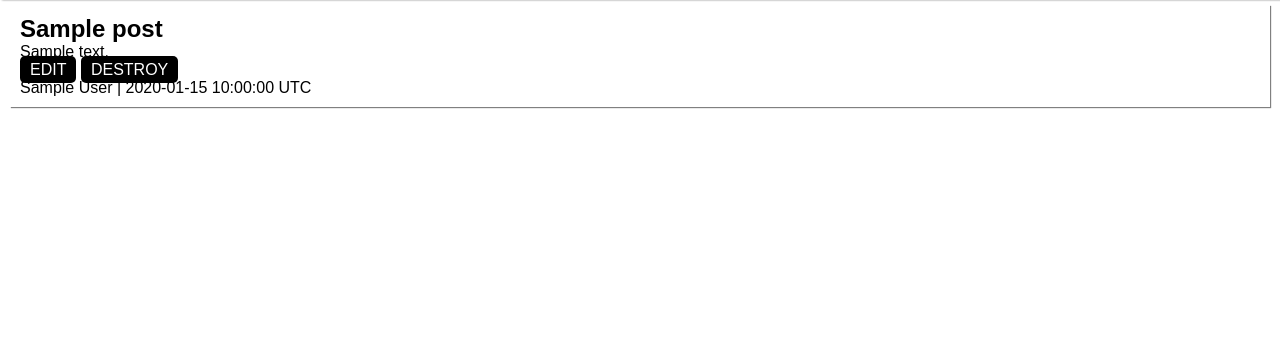
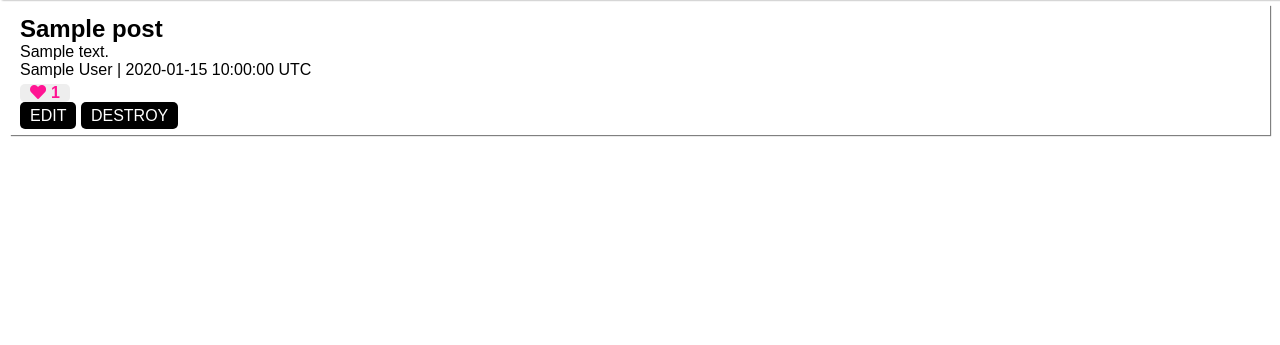
Before and after one commit to tanakadaichi1989/SNS_20171220, a Rails app: page /posts/1 in a window 1280 px wide. Shown: the part 75-420 px from the top of the page. Run offline with Rails 7, Linux system fonts and the light colour scheme; a user stored in the database is signed in; tables that the repository leaves empty hold one stand-in row (values such as "Sample post"); style sheets or scripts are compiled from the project's sources; some libraries are stand-ins or nearby versions.

Commit message:
like dislike function

```diff
--- a/app/assets/stylesheets/application.css
+++ b/app/assets/stylesheets/application.css
@@ -159,3 +159,22 @@ textarea{
 .error_messages p{
   margin-left: 5px;
 }
+
+.like{
+  color:#ff1493;
+  font-weight: bolder;
+  background-color: #EEEEEE;
+  text-align: center;
+  border-radius: 5px;
+  margin-top: 5px;
+  margin-bottom: 5px;
+  width:50px;
+}
+
+i{
+  color:#ff1493;
+}
+
+.like span{
+  margin-left:5px;
+}
--- a/app/controllers/posts_controller.rb
+++ b/app/controllers/posts_controller.rb
@@ -9,6 +9,7 @@ class PostsController < ApplicationController
   def show
     @post = Post.find_by(id: params[:id])
     @user = User.find_by(id: @post.user_id)
+    @likes = Like.where(post_id: @post.id)
   end
 
   def new
--- /dev/null
+++ b/app/models/like.rb
@@ -0,0 +1,4 @@
+class Like < ApplicationRecord
+  validates :user_id, {presence:true}
+  validates :post_id, {presence:true}
+end
--- a/app/views/layouts/application.html.erb
+++ b/app/views/layouts/application.html.erb
@@ -3,6 +3,7 @@
   <head>
     <title>SAMPLE SNS</title>
     <%= csrf_meta_tags %>
+    <link href="https://use.fontawesome.com/releases/v5.0.2/css/all.css" rel="stylesheet">
 
     <%= stylesheet_link_tag    'application', media: 'all', 'data-turbolinks-track': 'reload' %>
     <%= javascript_include_tag 'application', 'data-turbolinks-track': 'reload' %>
--- a/app/views/posts/show.html.erb
+++ b/app/views/posts/show.html.erb
@@ -1,6 +1,17 @@
 <div class="list-box">
   <h2><%= @post.title %></h2>
   <p><%= @post.content %></p>
+
+
+  <p><%= @user.name %> | <%= @post.created_at %></p>
+
+  <div class="like">
+    <% if Like.find_by(user_id: @current_user,post_id: @post.id) %>
+    <%= link_to("/posts/#{@post.id}/dislike",method:"post") do %><i class="fas fa-heart"></i><% end %><span><%= @likes.count %></span>
+    <% else %>
+    <%= link_to("/posts/#{@post.id}/like",method:"post") do %><i class="far fa-heart"></i><% end %><span><%= @likes.count %></span>
+    <% end %>
+  </div>
 
   <% if @current_user.id == @post.user_id %>
   <div class="edit-destroy-button">
@@ -8,5 +19,4 @@
   <%= link_to("DESTROY","/posts/#{@post.id}/destroy",method:"post") %>
   </div>
   <% end %>
-  <p><%= @user.name %> | <%= @post.created_at %></p>
 </div>
--- a/config/routes.rb
+++ b/config/routes.rb
@@ -43,5 +43,9 @@ Rails.application.routes.draw do
 
   post "users/:id/destroy" => "users#destroy"
 
+  post "posts/:post_id/like" => "likes#like"
+
+  post "posts/:post_id/dislike" => "likes#dislike"
+
   # For details on the DSL available within this file, see http://guides.rubyonrails.org/routing.html
 end
```
Also changed, not shown: app/controllers/likes_controller.rb (added, +20 -0 lines), db/migrate/20171221111108_create_likes.rb (added, +10 -0 lines), test/fixtures/likes.yml (added, +9 -0 lines), test/models/like_test.rb (added, +7 -0 lines), db/schema.rb, 2 other files.
